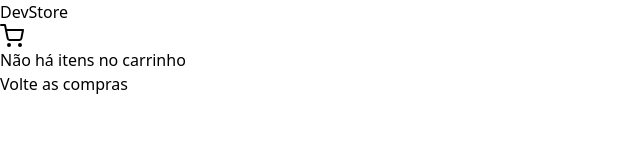
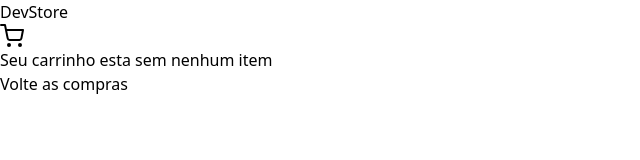
Before and after one commit to JoaoPedr0Maciel/Dev-Store, a React (Vite) app: page /cart in a window 1280 px wide. Shown: the top 160 px of the page, without its empty margins (0-640 px from the left). Built offline with nearby package versions, Linux system fonts and the light colour scheme.

Commit message:
json-server problema resolved

```diff
--- a/src/pages/Cart/index.tsx
+++ b/src/pages/Cart/index.tsx
@@ -9,7 +9,7 @@ export const Cart = () => {
       {cart.length === 0 ? (
         <div className="w-full h-full flex justify-center items-center flex-col">
           <h1 className="text-3xl font-bold text-gray-800 mt-10">
-            Não há itens no carrinho
+            Seu carrinho esta sem nenhum item
           </h1>
           <Link
             className="font-bold mt-5 bg-[#94A3B8] w-[150px] h-12 text-white flex justify-center items-center rounded-lg"
```
